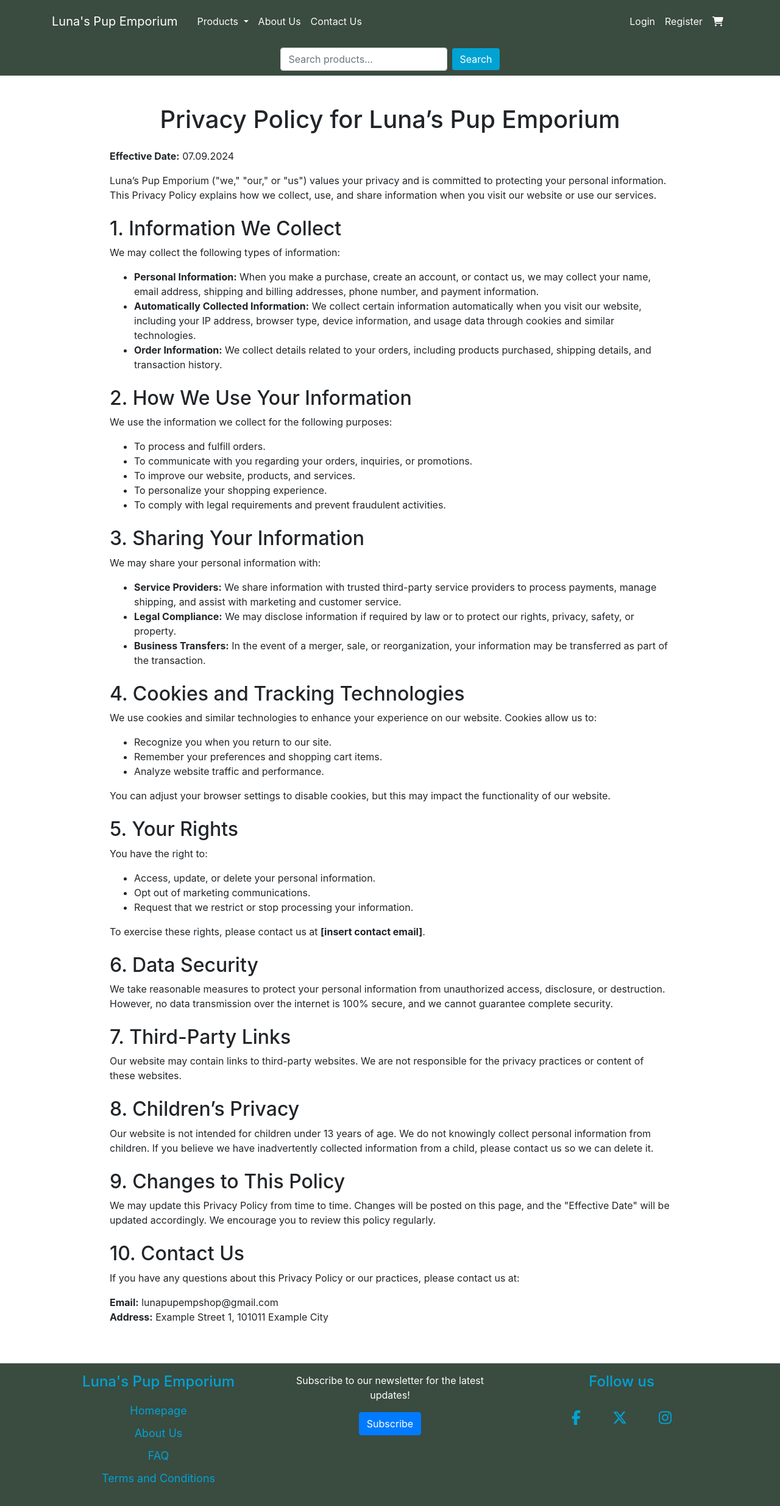
After one commit to valejmdev/Luna-s-Pup-Emporium-pp5, a Django app: page /privacy_policies/ in a window 1280 px wide. The commit adds this page. Shown: the whole page at 61% size. Run offline with Django 5.2, Linux system fonts and the light colour scheme; some libraries are stand-ins or nearby versions.

Commit message:
create a privacy policies page

```diff
--- /dev/null
+++ b/store/templates/store/privacy_policies.html
@@ -0,0 +1,79 @@
+{% extends "store/base.html" %}
+
+{% block content %}
+<div class="container mt-5">
+    <div class="row justify-content-center">
+        <div class="col-md-10">
+            <h1 class="text-center mb-4">Privacy Policy for Luna’s Pup Emporium</h1>
+            <p><strong>Effective Date:</strong> 07.09.2024</p>
+            <p>
+                Luna’s Pup Emporium ("we," "our," or "us") values your privacy and is committed to protecting your personal information.
+                This Privacy Policy explains how we collect, use, and share information when you visit our website or use our services.
+            </p>
+
+            <h2 class="mt-4">1. Information We Collect</h2>
+            <p>We may collect the following types of information:</p>
+            <ul>
+                <li><strong>Personal Information:</strong> When you make a purchase, create an account, or contact us, we may collect your name, email address, shipping and billing addresses, phone number, and payment information.</li>
+                <li><strong>Automatically Collected Information:</strong> We collect certain information automatically when you visit our website, including your IP address, browser type, device information, and usage data through cookies and similar technologies.</li>
+                <li><strong>Order Information:</strong> We collect details related to your orders, including products purchased, shipping details, and transaction history.</li>
+            </ul>
+
+            <h2 class="mt-4">2. How We Use Your Information</h2>
+            <p>We use the information we collect for the following purposes:</p>
+            <ul>
+                <li>To process and fulfill orders.</li>
+                <li>To communicate with you regarding your orders, inquiries, or promotions.</li>
+                <li>To improve our website, products, and services.</li>
+                <li>To personalize your shopping experience.</li>
+                <li>To comply with legal requirements and prevent fraudulent activities.</li>
+            </ul>
+
+            <h2 class="mt-4">3. Sharing Your Information</h2>
+            <p>We may share your personal information with:</p>
+            <ul>
+                <li><strong>Service Providers:</strong> We share information with trusted third-party service providers to process payments, manage shipping, and assist with marketing and customer service.</li>
+                <li><strong>Legal Compliance:</strong> We may disclose information if required by law or to protect our rights, privacy, safety, or property.</li>
+                <li><strong>Business Transfers:</strong> In the event of a merger, sale, or reorganization, your information may be transferred as part of the transaction.</li>
+            </ul>
+
+            <h2 class="mt-4">4. Cookies and Tracking Technologies</h2>
+            <p>We use cookies and similar technologies to enhance your experience on our website. Cookies allow us to:</p>
+            <ul>
+                <li>Recognize you when you return to our site.</li>
+                <li>Remember your preferences and shopping cart items.</li>
+                <li>Analyze website traffic and performance.</li>
+            </ul>
+            <p>You can adjust your browser settings to disable cookies, but this may impact the functionality of our website.</p>
+
+            <h2 class="mt-4">5. Your Rights</h2>
+            <p>You have the right to:</p>
+            <ul>
+                <li>Access, update, or delete your personal information.</li>
+                <li>Opt out of marketing communications.</li>
+                <li>Request that we restrict or stop processing your information.</li>
+            </ul>
+            <p>To exercise these rights, please contact us at <strong>[insert contact email]</strong>.</p>
+
+            <h2 class="mt-4">6. Data Security</h2>
+            <p>We take reasonable measures to protect your personal information from unauthorized access, disclosure, or destruction. However, no data transmission over the internet is 100% secure, and we cannot guarantee complete security.</p>
+
+            <h2 class="mt-4">7. Third-Party Links</h2>
+            <p>Our website may contain links to third-party websites. We are not responsible for the privacy practices or content of these websites.</p>
+
+            <h2 class="mt-4">8. Children’s Privacy</h2>
+            <p>Our website is not intended for children under 13 years of age. We do not knowingly collect personal information from children. If you believe we have inadvertently collected information from a child, please contact us so we can delete it.</p>
+
+            <h2 class="mt-4">9. Changes to This Policy</h2>
+            <p>We may update this Privacy Policy from time to time. Changes will be posted on this page, and the "Effective Date" will be updated accordingly. We encourage you to review this policy regularly.</p>
+
+            <h2 class="mt-4">10. Contact Us</h2>
+            <p>If you have any questions about this Privacy Policy or our practices, please contact us at:</p>
+            <p>
+                <strong>Email:</strong> lunapupempshop@gmail.com<br>
+                <strong>Address:</strong> Example Street 1, 101011 Example City
+            </p>
+        </div>
+    </div>
+</div>
+{% endblock %}
--- a/store/urls.py
+++ b/store/urls.py
@@ -11,6 +11,7 @@ urlpatterns = [
     path('special-offers/', views.special_offers, name='special_offers'),
     path('order/<int:order_id>/', views.order_detail, name='order_detail'),
     path('terms_conditions/', views.terms_conditions, name='terms_conditions'),
+    path('privacy_policies/', views.privacy_policies, name='privacy_policies'),
     path('faq/', views.faq, name='faq'),
     path('newsletter/', views.newsletter, name='newsletter'),
     path('articles/<slug:slug>/', views.article_detail, name='article_detail'),
--- a/store/views.py
+++ b/store/views.py
@@ -113,6 +113,9 @@ def contact_us(request):
 def terms_conditions(request):
     return render(request, 'store/terms_conditions.html')
 
+def privacy_policies(request):
+    return render(request, 'store/privacy_policies.html')
+
 def newsletter(request):
     if request.method == 'POST':
         form = NewsletterForm(request.POST)
```
Also changed, not shown: store/templates/store/terms_conditions.html (+6 -6 lines).
